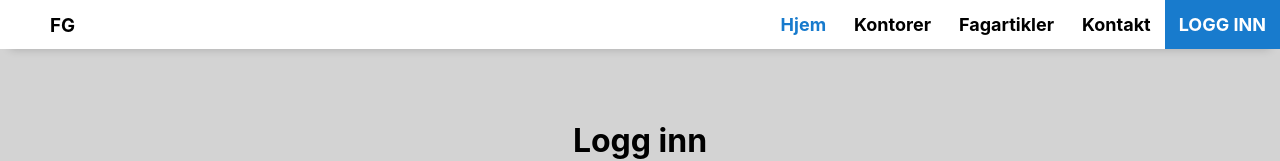
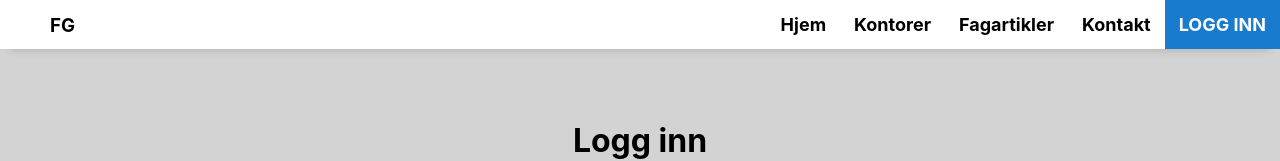
Before and after one commit to olawp/gruppe1831-webapplikasjoner, a React (Create React App) app in the folder frontend/: page /logginn in a window 1280 px wide. Shown: the top 161 px of the page. Built offline with nearby package versions, Linux system fonts and the light colour scheme; no server answers.

Commit message:
added functionality so that it properly displays what page the user is on

```diff
--- a/frontend/src/components/layout/Navbar.js
+++ b/frontend/src/components/layout/Navbar.js
@@ -11,10 +11,18 @@ const Navbar = () => {
 
     const [display, setDisplay] = useState("");
 
+    function activePage(...pages){
+        for(let i = 0; i < pages.length; i++){
+            if(pages[i] === window.location.href.split("/")[3]){
+                return "active";
+            }
+        }
+    }
+
     const loggut = async() => {
         await logout();
         setUser(null);
-     }
+    }
 
 
 
@@ -41,10 +49,10 @@ const Navbar = () => {
                         {isLoggedIn && (
                             <NavLoggUt type="button" style={{display: display}} onClick={loggut}>LOGG UT</NavLoggUt>
                         )}
-                        <NavButtons style={{display: display}} href="/kontakt">Kontakt</NavButtons>
-                        <NavButtons style={{display: display}} href="/fagartikler">Fagartikler</NavButtons>
-                        <NavButtons style={{display: display}} href="/kontorer">Kontorer</NavButtons>
-                        <NavButtons style={{display: display}} className="active" href="/">Hjem</NavButtons>
+                        <NavButtons style={{display: display}} className={activePage("kontakt")} href="/kontakt">Kontakt</NavButtons>
+                        <NavButtons style={{display: display}} className={activePage("fagartikler", "artikkel")} href="/fagartikler">Fagartikler</NavButtons>
+                        <NavButtons style={{display: display}} className={activePage("kontorer", "kontor")} href="/kontorer">Kontorer</NavButtons>
+                        <NavButtons style={{display: display}} className={activePage("")} href="/">Hjem</NavButtons>
                     </div>
                 </NavStyle>
             </div>
```
